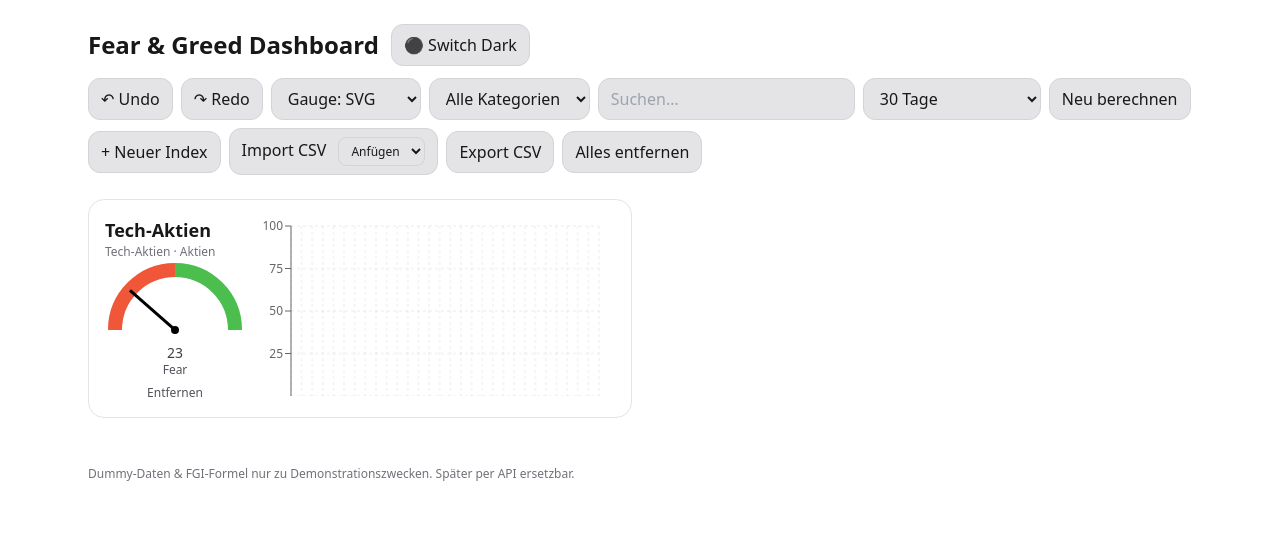
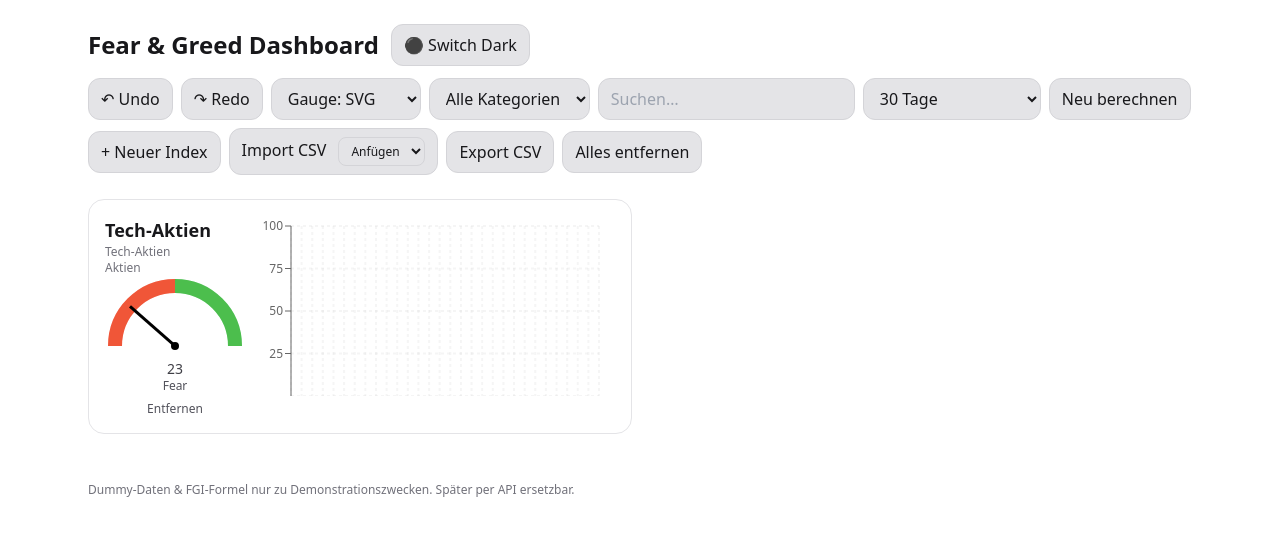
Before and after one commit to techstack-aj/fg-dashboard, a React (Vite) app: page / in a window 1280 px wide. Shown: the top 536 px of the page. Built offline with nearby package versions, Linux system fonts and the light colour scheme.

Commit message:
feat: Tag-Overflow mit Hover-Tooltip und Overlay in IndexCard (#2)

```diff
--- a/src/components/IndexCard.tsx
+++ b/src/components/IndexCard.tsx
@@ -1,4 +1,4 @@
-import React, { useMemo } from "react";
+import React, { useMemo, useState } from "react";
 import { IndexItem } from "../types";
 import Barometer from "./Barometer";
 import GaugeRadial from "./GaugeRadial";
@@ -24,13 +24,45 @@ export default function IndexCard({
     return item.history.slice(-n);
   }, [item.history, range]);
   const { theme } = useTheme();
+  const [showAllTags, setShowAllTags] = useState(false);
 
   return (
     <div className="rounded-2xl border bg-white border-zinc-200 text-zinc-900 dark:bg-zinc-900/40 dark:border-zinc-800 dark:text-zinc-100 p-4 flex gap-4">
       <div className="flex flex-col justify-between">
         <h3 className="text-lg font-semibold">{item.name}</h3>
         <div className="text-xs text-zinc-500 dark:text-zinc-400">
-          {item.category} · {item.tags.join(", ")}
+          <div>{item.category}</div>
+          <div className="relative">
+            <div className="flex items-center gap-1">
+              <span className="truncate max-w-[140px]">
+                {item.tags.slice(0, 2).join(", ")}
+              </span>
+              {item.tags.length > 2 && (
+                <div className="relative group">
+                  <button
+                    onClick={() => setShowAllTags(!showAllTags)}
+                    className="text-xs px-1.5 py-0.5 rounded bg-blue-100 dark:bg-blue-900/30 text-blue-600 dark:text-blue-400 hover:bg-blue-200 dark:hover:bg-blue-900/50 flex-shrink-0 border border-blue-300 dark:border-blue-700"
+                  >
+                    +{item.tags.length - 2}
+                  </button>
+                  <div className="absolute left-0 top-full mt-1 hidden group-hover:block z-20 bg-zinc-800 text-white text-xs rounded px-2 py-1 whitespace-nowrap pointer-events-none">
+                    {item.tags.slice(2).join(", ")}
+                  </div>
+                </div>
+              )}
+            </div>
+            {showAllTags && item.tags.length > 2 && (
+              <div className="absolute top-0 left-0 z-10 bg-white dark:bg-zinc-800 border border-zinc-300 dark:border-zinc-700 rounded-lg shadow-lg p-3 min-w-[200px]">
+                <div className="mb-2">{item.tags.join(", ")}</div>
+                <button
+                  onClick={() => setShowAllTags(false)}
+                  className="text-blue-500 hover:text-blue-600 dark:text-blue-400 dark:hover:text-blue-300 underline text-xs"
+                >
+                  weniger anzeigen
+                </button>
+              </div>
+            )}
+          </div>
         </div>
         {gauge === "svg" ? (
           <Barometer value={item.value} size={140} />
```
